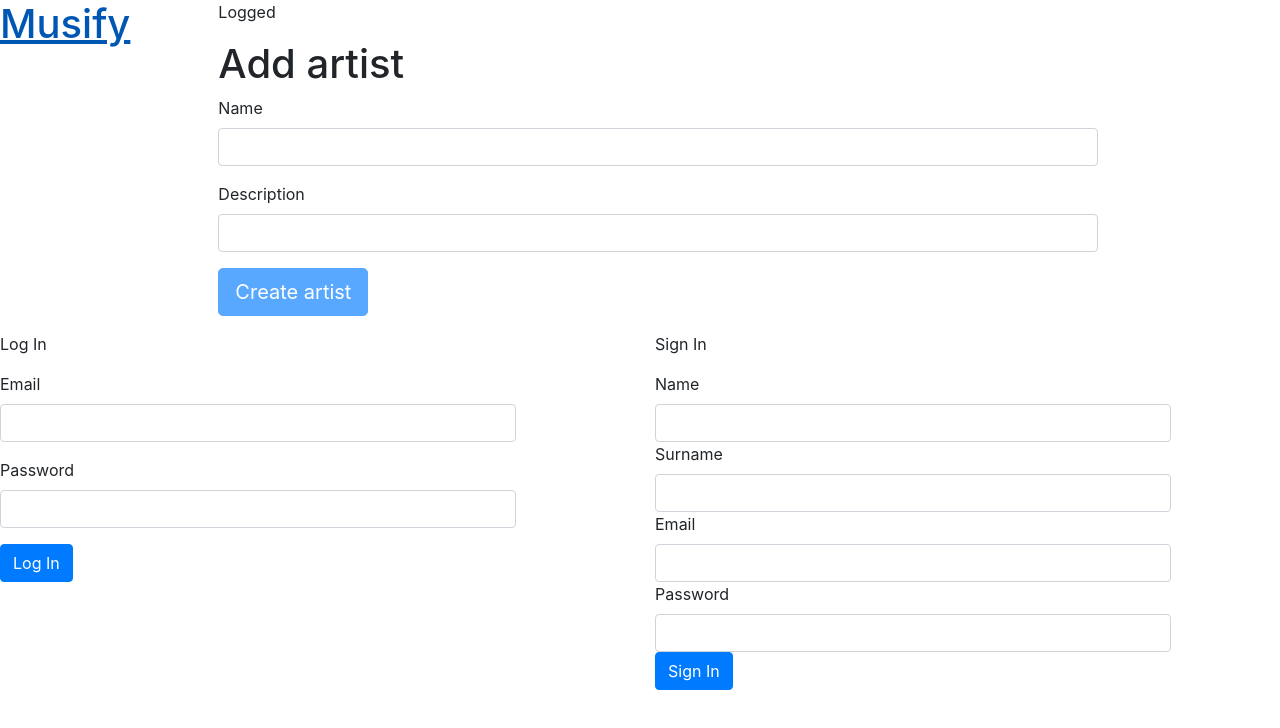
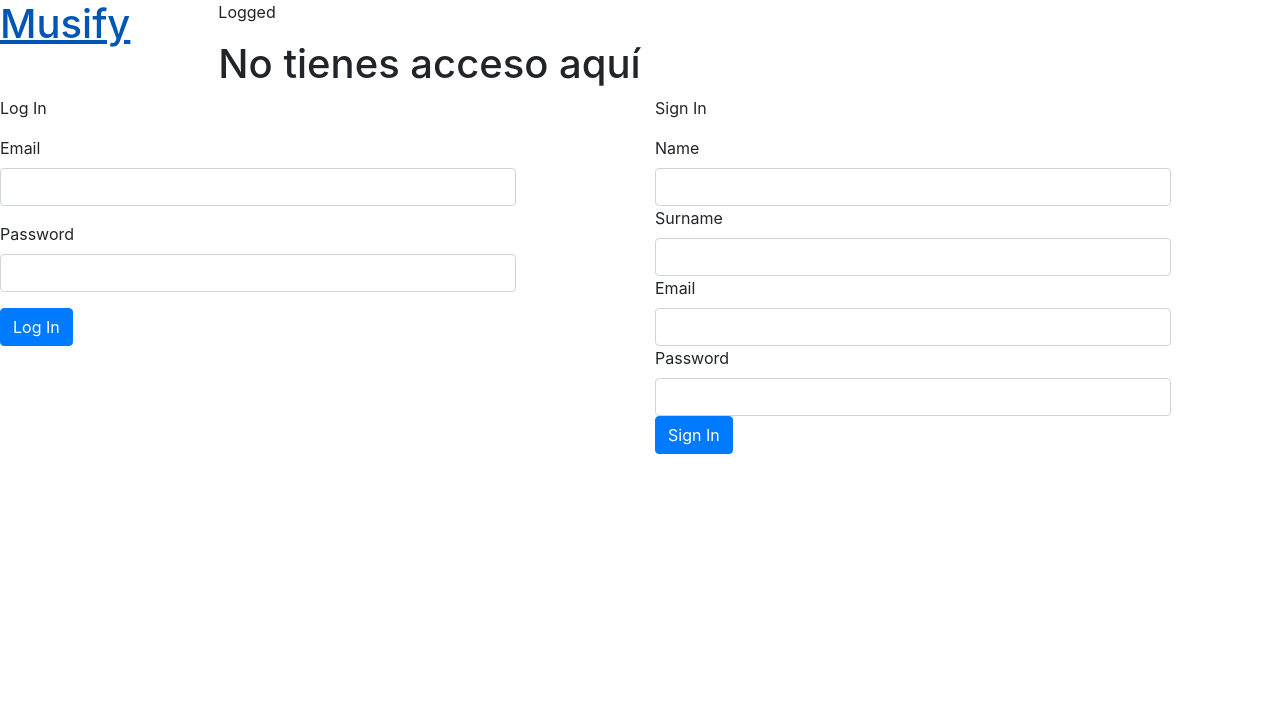
Before and after one commit to ervitis/mean2-client, an Angular app: page /artist/create in a window 1280 px wide. Shown: the top 728 px of the page. Built offline with nearby package versions, Linux system fonts and the light colour scheme.

Commit message:
fix: security user

```diff
--- a/src/app/views/artist-add.component.html
+++ b/src/app/views/artist-add.component.html
@@ -1,4 +1,4 @@
-<div>
+<div *ngIf="identity && identity.rol == 'ROLE_ADMIN'">
     <h1>{{titulo}}</h1>
 
     <div class="alert alert-info" *ngIf="alertMessage">
@@ -34,3 +34,7 @@
         </p>
     </form>
 </div>
+
+<div *ngIf="! identity || identity.rol != 'ROLE_ADMIN'">
+    <h1>No tienes acceso aquí</h1>
+</div>
```
